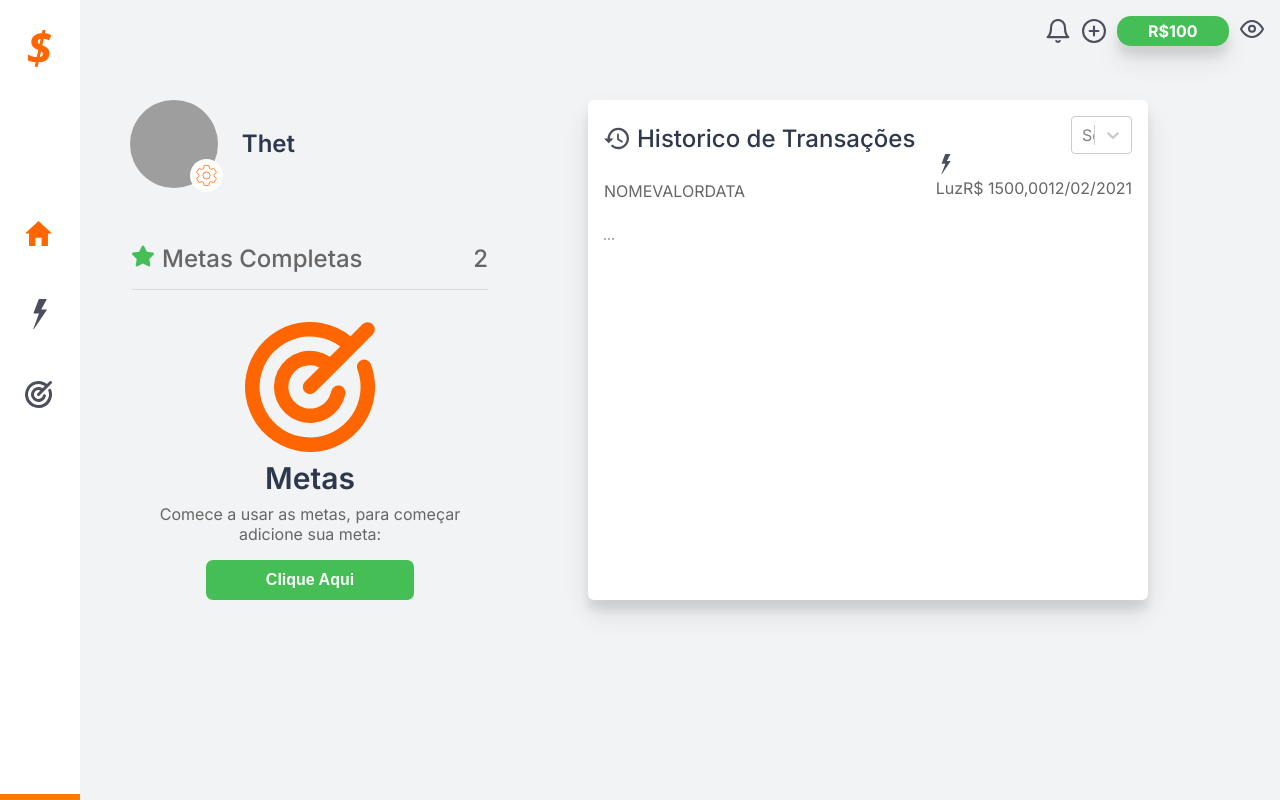
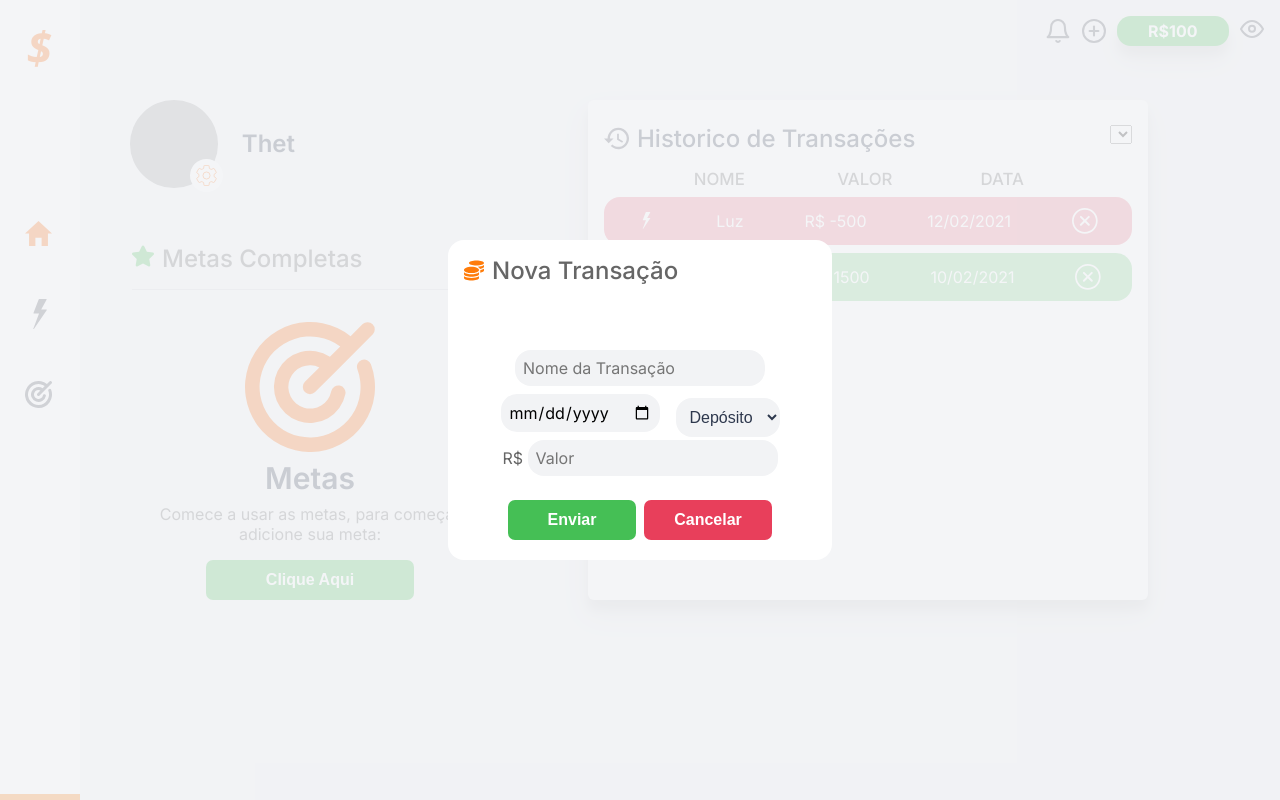
Before and after one commit to Ellathet/Cash, a Next.js app: page / in a window 1280 px wide. Built offline with nearby package versions, Linux system fonts and the light colour scheme; grey boxes are pictures that could not be loaded.

Commit message:
Modal And Table

```diff
--- /dev/null
+++ b/src/components/AddModal.tsx
@@ -0,0 +1,38 @@
+import Image from "next/image";
+
+import styles  from "../styles/components/AddModal.module.css";
+
+export function AddModal() {
+
+
+    return (
+        <div className={styles.overlay}>
+            <div>
+                <span>
+                  <Image src="/icons/transaction.svg" width="20" height="20"/>
+                  <p>Nova Transação</p>
+                </span>
+                    <form action="" className={styles.form}>
+                    <input type="text" id="name" maxLength={11} placeholder="Nome da Transação"/>
+                    <div className={styles.date}>
+                        <input type="date"/>
+                        <div>
+                                <select name="" id="" className={styles.TransactionType}>
+                                <option value="true">Depósito</option>
+                                <option value="false">Retirada</option>
+                            </select>
+                        </div>
+
+                    </div>
+                <span>
+                    R$ <input type="number"placeholder="Valor"/>
+                </span>
+                <div className={styles.Buttons}>
+                    <button>Enviar</button>
+                    <button>Cancelar</button>
+                </div>
+            </form>
+            </div>
+        </div>
+    )
+}
--- a/src/components/HeadMenu.tsx
+++ b/src/components/HeadMenu.tsx
@@ -29,7 +29,7 @@ export function HeaderMenu() {
     return (
         <div className={styles.HeadMenu}>
             <Image src="/icons/bell.svg" alt="Sino de Notificação" width="24" height="24"/>
-            <Image src="/icons/plus.svg" alt="Adicionar" width="24" height="24"/>
+            <Image src="/icons/plus.svg" alt="Adicionar" width="24" height="24"className={styles.add}/>
             <div className={VisibilityToggle(visibility).classStyle}>
                 <span>R$100</span>
             </div>
--- a/src/components/HistoryTable.tsx
+++ b/src/components/HistoryTable.tsx
@@ -1,31 +1,69 @@
 import styles from '../styles/components/HistoryTable.module.css'
 
 export function HistoryTable(props) {
+
+    interface TransactionData {
+        name: string;
+        value: number;
+        date: string;
+        transactionType: boolean;
+        auto: boolean;
+    }
+
+    const Transactions = [
+        {
+            name: "Luz",
+            value: -500,
+            date: "12/02/2021",
+            transactionType: false,
+            auto: true
+        },
+        {
+            name: "Salário",
+            value: 1500,
+            date: "10/02/2021"
+        }
+    ]
+
     return (
-        <div>
+        <div className={styles.table}>
             <header>
                 <span>NOME</span>
                 <span>VALOR</span>
                 <span>DATA</span>
             </header>
+                {Transactions.map((transaction: TransactionData) => {
+            return (
+            <div style={transaction.transactionType === false ? {background: "var(--red)"}: null}>
                 <div>
+                    {transaction.auto === true ? (
+                        <svg xmlns="http://www.w3.org/2000/svg" width="17" height="17" viewBox="0 0 16.546 36.649">
+                            <path id="Icon_weather-lightning"
+                            data-name="Icon weather-lightning"
+                            d="M57.381,43.741h.806L73.779,20.832a.68.68,0,0,0,.119-.6c-.06-.149-.239-.209-.508-.209H67.118L73.629,7.988q.538-.9-.538-.9H64.908a.963.963,0,0,0-.9.568L57.8,24.028a.644.644,0,0,0,.03.627.665.665,0,0,0,.568.209H64.49Z"
+                            transform="translate(-57.381 -7.092)" fill="#fff"/>
+                        </svg>
+                    ): ( null )}
+                    </div>
+                        <span>{transaction.name}</span>
+                        <span>R$ {transaction.value}</span>
+                        <span>{ transaction.date}</span>
                     <div>
-                        <svg xmlns="http://www.w3.org/2000/svg" width="20" height="20" viewBox="0 0 16.546 36.649">
-                            <path id="Icon_weather-lightning" data-name="Icon weather-lightning" d="M57.381,43.741h.806L73.779,20.832a.68.68,0,0,0,.119-.6c-.06-.149-.239-.209-.508-.209H67.118L73.629,7.988q.538-.9-.538-.9H64.908a.963.963,0,0,0-.9.568L57.8,24.028a.644.644,0,0,0,.03.627.665.665,0,0,0,.568.209H64.49Z" transform="translate(-57.381 -7.092)" fill="#4b4e5c"/>
-                        </svg>
-                    </div>
-                    <span>Luz</span>
-                    <span>R$ 1500,00</span>
-                    <span>12/02/2021</span>
-                    <div>
-                         <svg xmlns="http://www.w3.org/2000/svg" width="25.688" height="25.688" viewBox="0 0 25.688 25.688">
+                        <svg xmlns="http://www.w3.org/2000/svg" width="25.688" height="25.688" viewBox="0 0 25.688 25.688">
                             <g id="Icon_ionic-ios-close-circle-outline" data-name="Icon ionic-ios-close-circle-outline" transform="translate(-3.375 -3.375)">
-                            <path id="Caminho_15" data-name="Caminho 15" d="M21.963,20.567l-3.254-3.254,3.254-3.254a.987.987,0,0,0-1.4-1.4l-3.254,3.254-3.254-3.254a.987.987,0,0,0-1.4,1.4l3.254,3.254-3.254,3.254a.954.954,0,0,0,0,1.4.98.98,0,0,0,1.4,0l3.254-3.254,3.254,3.254a.991.991,0,0,0,1.4,0A.98.98,0,0,0,21.963,20.567Z" transform="translate(-1.094 -1.093)" fill="#fff"/>
-                            <path id="Caminho_16" data-name="Caminho 16" d="M16.219,5.1A11.111,11.111,0,1,1,8.358,8.358,11.042,11.042,0,0,1,16.219,5.1m0-1.729A12.844,12.844,0,1,0,29.063,16.219,12.842,12.842,0,0,0,16.219,3.375Z" transform="translate(0 0)" fill="#fff"/>
+                            <path id="Caminho_15"
+                            data-name="Caminho 15"
+                            d="M21.963,20.567l-3.254-3.254,3.254-3.254a.987.987,0,0,0-1.4-1.4l-3.254,3.254-3.254-3.254a.987.987,0,0,0-1.4,1.4l3.254,3.254-3.254,3.254a.954.954,0,0,0,0,1.4.98.98,0,0,0,1.4,0l3.254-3.254,3.254,3.254a.991.991,0,0,0,1.4,0A.98.98,0,0,0,21.963,20.567Z"
+                            transform="translate(-1.094 -1.093)" fill="#fff"/>
+                            <path id="Caminho_16"
+                            data-name="Caminho 16" d="M16.219,5.1A11.111,11.111,0,1,1,8.358,8.358,11.042,11.042,0,0,1,16.219,5.1m0-1.729A12.844,12.844,0,1,0,29.063,16.219,12.842,12.842,0,0,0,16.219,3.375Z"
+                            transform="translate(0 0)" fill="#fff"/>
                             </g>
                         </svg>
+                        </div>
                     </div>
-                </div>
+            )
+        })}
             </div>
     )
 }
--- a/src/components/TransactionsHistory.tsx
+++ b/src/components/TransactionsHistory.tsx
@@ -1,7 +1,6 @@
 import styles from '../styles/components/TransactionsHistory.module.css'
 
 import React, { Component } from 'react';
-import Select from 'react-select';
 
 import Image from "next/image";
 
@@ -13,10 +12,6 @@ export function TransacionsHistory() {
 
     const { visibility } = useContext(VisibilityContext)
 
-    const options = [
-        {value: "month", label: "mês"}
-    ]
-
     return(
         <>
             { visibility ?(
@@ -27,10 +22,9 @@ export function TransacionsHistory() {
                         <Image src="/icons/history.svg" width="25" height="25" className={styles.historyIcon}/>
                         Historico de Transações
                     </span>
-                        <Select options={options}/>
+                    <select name="" id=""></select>
                     </div>
-                            <HistoryTable/>
-                        <Image src="/icons/more.svg" width="10" height="10"/>
+                        <HistoryTable/>
                     </div>
                 </div>
             ) : (
--- a/src/pages/_app.tsx
+++ b/src/pages/_app.tsx
@@ -1,4 +1,5 @@
 
+import { AddModal } from '../components/AddModal';
 import { HeaderMenu } from '../components/HeadMenu';
 import { Menu } from '../components/Menu';
 import { VisibilityProvider } from '../contexts/VisibilityContext';
@@ -9,6 +10,7 @@ function MyApp({ Component, pageProps }) {
   return (
     <>
     <VisibilityProvider>
+    <AddModal/>
       <aside>
           <Menu/>
         </aside>
--- /dev/null
+++ b/src/styles/components/AddModal.module.css
@@ -0,0 +1,110 @@
+.overlay {
+    background: rgba(242,243,245, 0.8);
+    position: fixed;
+    top: 0;
+    bottom: 0;
+    left: 0;
+    right: 0;
+    z-index: 2;
+
+    display: flex;
+    justify-content: center;
+    align-items: center;
+}
+
+.overlay > div{
+    background: var(--white);
+    border-radius: 1rem;
+    height: 40%;
+    min-height: 20rem;
+    width: 30%;
+    min-width: 22rem;
+    padding: 1rem;
+}
+
+.form {
+    height: 20rem;
+    display: flex;
+    justify-content: center;
+    align-items: center;
+    flex-direction: column;
+
+    padding: 1.5rem;
+}
+
+.form input {
+    padding: 0.5rem;
+    margin-bottom: 0.5rem;
+    border: none;
+    background: var(--background);
+    border-radius: 1rem;
+}
+
+.date {
+    display: flex;
+    align-items: center;
+    justify-content: center;
+    flex-direction: row;
+
+    gap: 1rem;
+}
+
+.overlay > div span:first-child{
+    display: flex;
+    gap: 0.5rem;
+}
+
+.overlay > div span:first-child p {
+    font-size: 1.5rem;
+    font-weight: 500;
+}
+
+.Buttons{
+    display: flex;
+    gap: 0.5rem;
+}
+
+.form button {
+    display: flex;
+    align-items: center;
+    justify-content: center;
+    border: 0;
+    padding: 10px;
+    color: var(--white);
+    font-weight: 600;
+    font-size: 1rem;
+    border-radius: 7px;
+    width: 8rem;
+    height: 2.5rem;
+    margin-top: 1rem;
+    transition: filter 0.5s;
+}
+
+.form button:first-child {
+    background-color: var(--green);
+}
+
+.form button:last-child {
+    background-color: var(--red);
+}
+
+.form button:hover {
+    filter: brightness(0.9);
+}
+
+.TransactionType {
+    background: var(--background);
+    align-items: center;
+    justify-content: center;
+    border: 0;
+    padding: 10px;
+    color: var(--title);
+    font-weight: 500;
+    font-size: 1rem;
+    border-radius: 1rem;
+    transition: filter 0.5s;
+}
+
+.TransactionType option {
+    background: var(--background);
+}
--- a/src/styles/components/HeadMenu.module.css
+++ b/src/styles/components/HeadMenu.module.css
@@ -43,6 +43,11 @@
 
 }
 
+.add:hover{
+    filter: brightness(130%);
+    cursor: pointer;
+}
+
 @keyframes gradient {
     0% {
         background-position: 0% 50%;
--- a/src/styles/components/HistoryTable.module.css
+++ b/src/styles/components/HistoryTable.module.css
@@ -1,48 +1,62 @@
 .table {
-    border-collapse: collapse;
-    border-spacing: 1px;
-    margin-top: 0.5rem;
-    width: 100%;
-    border-radius: 1rem;
+    display: flex;
+    flex-direction: column;
+    height: 100%;
+}
+
+.table header {
+    margin-left: -0.4rem;
+    margin-top: 1rem;
+    display: grid;
+    grid-template-columns: 1fr 1fr 1fr;
+    gap: 5.5rem;
+    font-size: 1.05rem;
+    font-weight: 500;
+    margin-bottom: 0.5rem;
 }
 
 
-.table thead tr{
-    color: var(--text);
-    text-decoration: none;
-    font-weight: 500;
+.table > div {
+    margin-bottom: 0.5rem;
+    display: flex;
+    align-items: center;
+    justify-content: center;
+    gap: 3.8rem;
+    width: 100%;
+    min-height: 3rem;
+    background-color: var(--green);
+    opacity: 70%;
+    padding: 0.5rem;
+    border-radius: 1rem;
+    color: var(--white);
+
+    transition: opacity 0.5s;
 }
 
-.table tbody tr{
-    color: var(--white);
-    background: var(--green);
-    opacity: 60%;
-    transition: opacity 0.5s;
-
-    border-radius: 6px;
-}
-
-.table tbody tr:hover{
-    opacity: 1;
-}
-
-.table tbody th{
-    height: 2.5rem;
+.table > div:hover {
+    opacity: 100%;
     cursor: pointer;
 }
 
-.table tbody th:first-child{
-    height: inherit;
-    width: 2.5rem;
-}
-
-.table tbody th:last-child div{
+.table > div > div {
     display: flex;
     align-items: center;
     justify-content: center;
 }
 
-.table tbody th:last-child div:hover path{
-    cursor: pointer;
-    fill: var(--red);
+.table > div > div svg {
+    display: flex;
+    align-items: center;
+    justify-content: center;
+
+    transition: fill 0.2s;
 }
+
+.table > div > div:last-child:hover svg path {
+    fill: var(--dark-red);
+}
+
+.subType:hover{
+    fill: var(--white);
+    filter: brightness(0.9);
+}
--- a/src/styles/global.css
+++ b/src/styles/global.css
@@ -12,6 +12,7 @@
     --text-highlight: #B3B9FF;
     --title: #2e384d;
     --red: #E83f5b;
+    --dark-red: #990000;
     --light-green: #4CD62B;
     --green: #45BF55;
     --orange: #FF7A00;
```
Also changed, not shown: src/contexts/VisibilityContext.tsx (+7 -0 lines), public/icons/transaction.svg (added).
